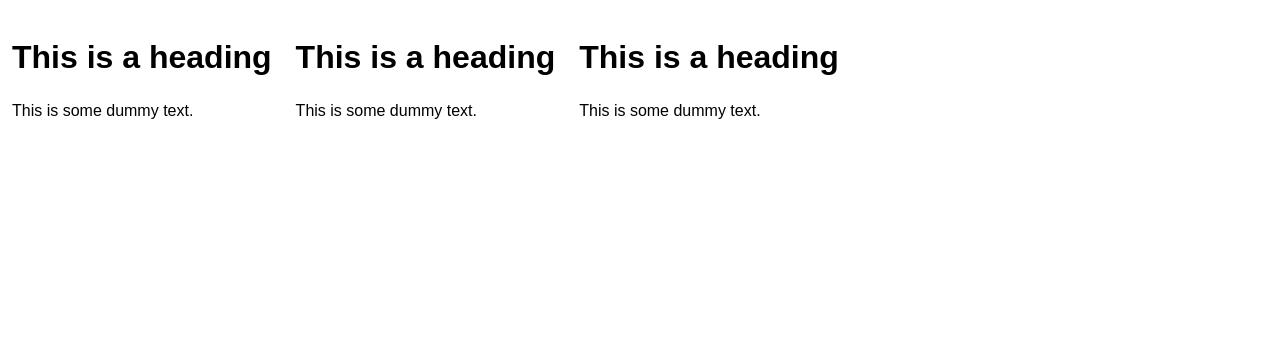
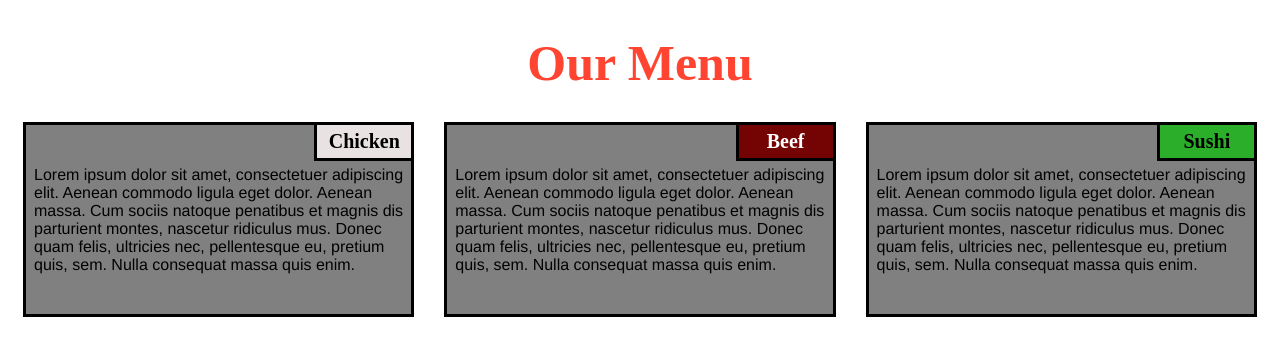
Before and after one commit to DevOsi123/module2-solution, a plain HTML site: page module2-solution/index.html in a window 1280 px wide. Drawn offline with Linux system fonts and the light colour scheme.

Commit message:
Add files via upload

```diff
--- a/module2-solution/css/style.css
+++ b/module2-solution/css/style.css
@@ -1,37 +1,125 @@
+/*basic style*/
+* {
+    box-sizing: border-box;
+}
+
 body {
-    font-family: sans-serif;
-    margin: 0;
-    padding: 0;
+    background-color: white;
 }
 
 h1 {
-    font-size: 2em;
+   margin-bottom: 15px;
+text-align: center;
+color: #ff4532;
+font-size: 50px;
+}
+
+section {
+    position: relative;
+    padding: 15px;
+    width: 90%;
 }
 
 p {
-    font-size: 1em;
+    position: relative;
+    clear: right;
 }
 
-  section{
-    float: left;
-    padding: 12px;
+div {
+    position: relative;
+    background-color: gray;
+    border: 3.5px solid black;
+    width: 100%;
+    margin-left: auto;
+    margin-right: auto;
+    margin-bottom: auto;
 }
 
+.me1 {
+    float: right;
+    width: 100px;
+    padding: 5px;
+    margin: -3px -3px 0px;
+    border: 3.5px solid black;
+    text-align: center;
+    font-size: 125%;
+    font-weight: bold;
+    background-color: #e9e2e3;
+
+}
+
+.me2 {
+    float: right;
+    color: white;
+    width: 100px;
+    padding: 5px;
+    margin: -3px -3px 0px;
+    border: 3.5px solid black;
+    text-align: center;
+    font-size: 125%;
+    font-weight: bold;
+    background-color: #740303;
+
+}
+
+.me3 {
+    color: black;
+    float: right;
+    width: 100px;
+    padding: 5px;
+     margin: -3px -3px 0px;
+    border: 3.5px solid black;
+    text-align: center;
+    font-size: 125%;
+    font-weight: bold;
+    background-color: rgb(43, 174, 41);
+
+}
+
+.content {
+    padding: 5px;
+    border: none;
+    background-color: gray;
+    font-family: Helvetica;
+    color: black;
+    margin: 3px ;
+    height: 150px;
+    overflow: auto;
+}
+
+.row {
+    width: 90%;
+}
+
+/*desktop version*/
 @media (min-width: 992px) {
-    .section {
+    .column-lg-4 {
+        float: left;
         width: 33.33%;
-      float: left;
     }
 }
 
-  @media (max-width: 991px) {
-    .section {
+/*tablet version*/
+@media (min-width: 768px) and (max-width: 991px) {
+    .colmn-md-6 {
+        float: left;
+        width: 50%;
+        margin-left: auto;
+        margin-right: auto;
+    }
+
+    .colmn-md-12 {
+        float: left;
+        width: 100%;
+        margin-left: auto;
+        margin-right: auto;
+    }
+}
+
+/*mobile version*/
+@media (max-width: 767px) {
+    .colmn-sm-12 {
+        float: left;
         width: 100%;
     }
 }
-
-  @media (max-width: 767px) {
-    .section {
-      width: 100%;
-    }
-  }
--- a/module2-solution/index.html
+++ b/module2-solution/index.html
@@ -1,23 +1,36 @@
 <!DOCTYPE html>
 <html>
+
 <head>
-  <title>Responsive Web Page</title>
-  <meta charset="utf-8">
-  <meta name="viewport" content="width=device-width, initial-scale=1">
-  <link rel="stylesheet" href="css/style.css">
+    <meta charset="utf-8">
+    <title>module2-solution</title>
 </head>
+<link rel="stylesheet" type="text/css" href="css/style.css">
+
 <body>
-  <section>  <h1>This is a heading</h1>
-    <p>This is some dummy text.</p>
-  </section>
+    <h1>Our Menu</h1>
+    <section class="column-lg-4 colmn-md-6 colmn-sm-12">
+        <div>
+            <p class="me1">Chicken</p>
+            <p class="content">
+                Lorem ipsum dolor sit amet, consectetuer adipiscing elit. Aenean commodo ligula eget dolor. Aenean massa. Cum sociis natoque penatibus et magnis dis parturient montes, nascetur ridiculus mus. Donec quam felis, ultricies nec, pellentesque eu, pretium quis, sem. Nulla consequat massa quis enim.
+            </p>
+        </div>
+    </section>
+    <section class="column-lg-4 colmn-md-6 colmn-sm-12">
+        <div>
+            <p class="me2">Beef</p>
+            <p class="content">
+                Lorem ipsum dolor sit amet, consectetuer adipiscing elit. Aenean commodo ligula eget dolor. Aenean massa. Cum sociis natoque penatibus et magnis dis parturient montes, nascetur ridiculus mus. Donec quam felis, ultricies nec, pellentesque eu, pretium quis, sem. Nulla consequat massa quis enim.
+        </div>
+    </section>
+    <section class="column-lg-4 colmn-md-12 colmn-sm-12">
+        <div>
+            <p class="me3">Sushi</p>
+            <p class="content">
+                Lorem ipsum dolor sit amet, consectetuer adipiscing elit. Aenean commodo ligula eget dolor. Aenean massa. Cum sociis natoque penatibus et magnis dis parturient montes, nascetur ridiculus mus. Donec quam felis, ultricies nec, pellentesque eu, pretium quis, sem. Nulla consequat massa quis enim.
+            </p>
+        </div>
+</body>
 
-  <section>  <h1>This is a heading</h1>
-    <p>This is some dummy text.</p>
-  </section>
-
-  <section>  <h1>This is a heading</h1>
-    <p>This is some dummy text.</p>
-  </section>
-
-</body>
 </html>
```
Lines whose indentation alone changed are shown as unchanged.
